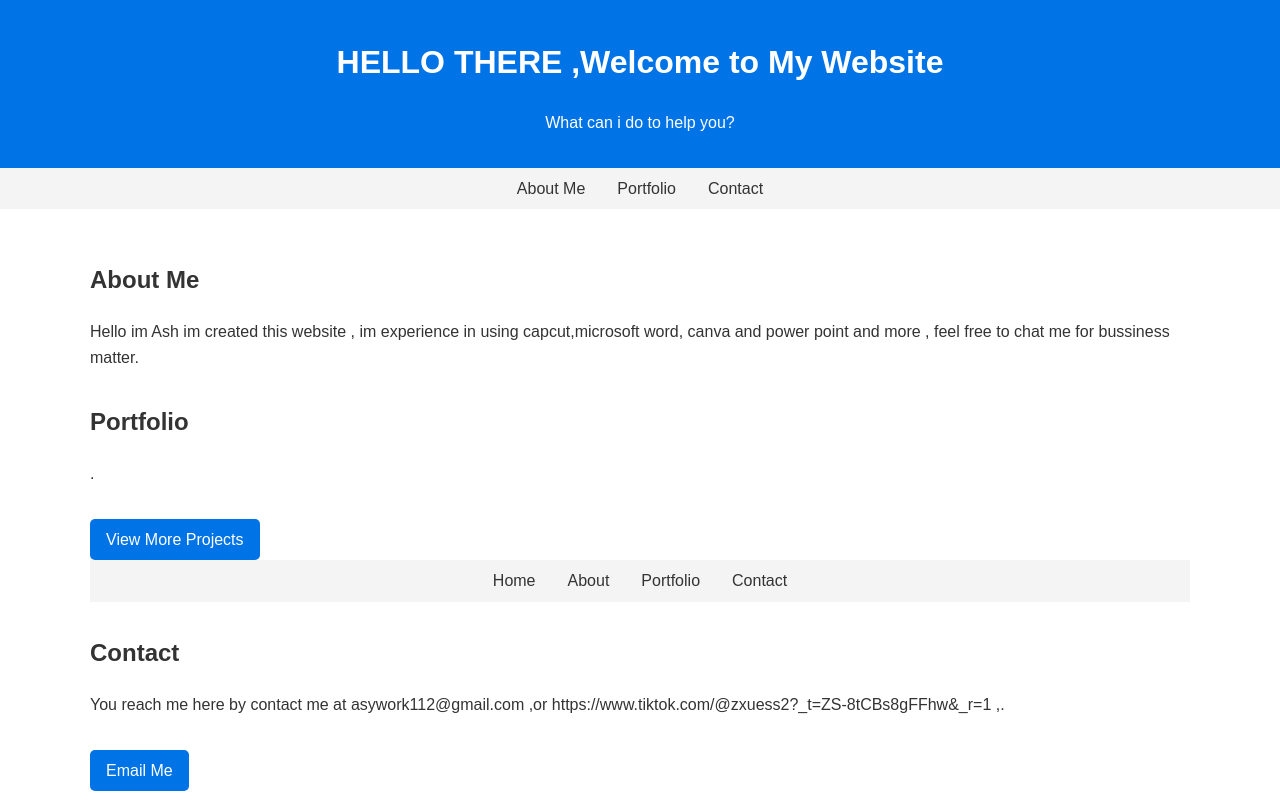
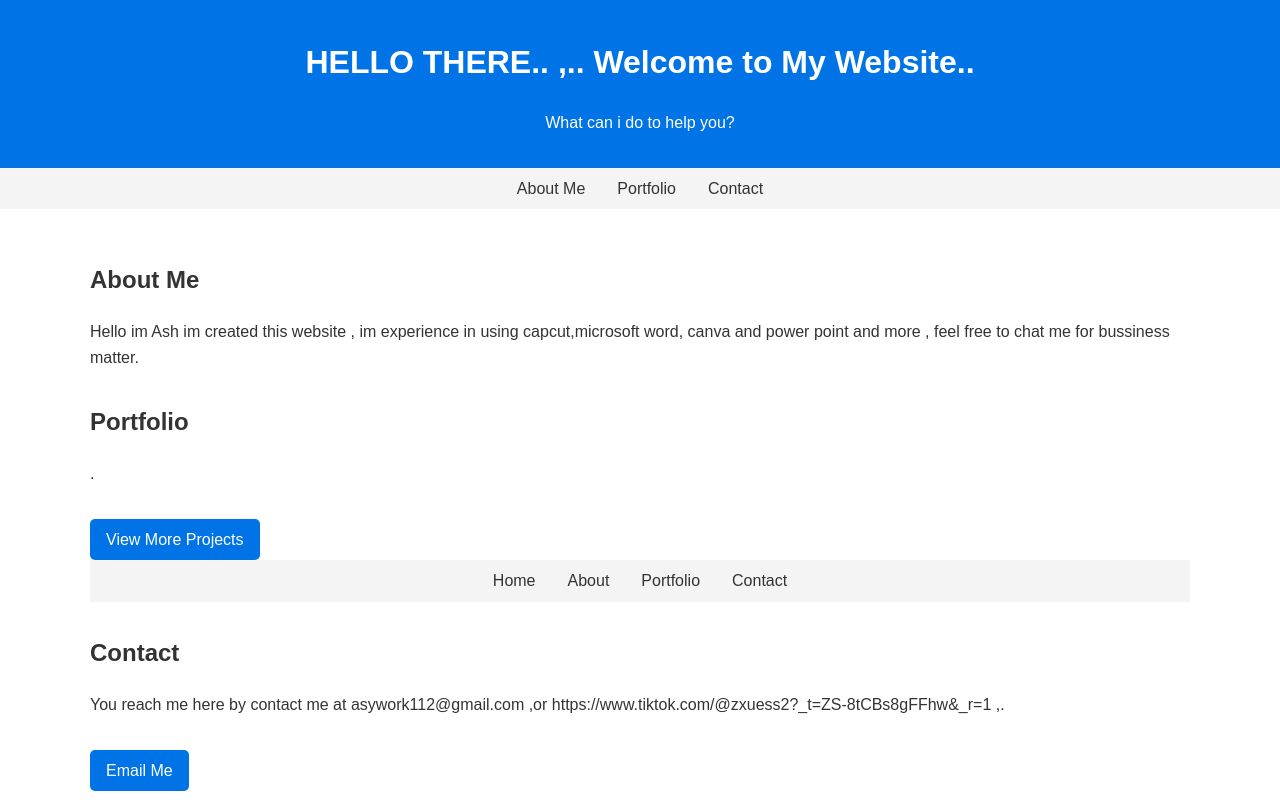
Before and after one commit to zen-122/my-website, a plain HTML site: page index.html in a window 1280 px wide. Shown: the top 800 px of the page. Drawn offline with Linux system fonts and the light colour scheme.

Commit message:
Update index.html

```diff
--- a/index.html
+++ b/index.html
@@ -3,7 +3,7 @@
 <head>
     <meta charset="UTF-8">
     <meta name="viewport" content="width=device-width, initial-scale=1.0">
-    <title>Ash Personal Website </title>
+    <title> Ash blogspots </title>
     <style>
         body {
             font-family: Arial, sans-serif;
@@ -62,7 +62,7 @@
 </head>
 <body>
     <header>
-        <h1> HELLO THERE ,Welcome to My Website </h1>
+        <h1> HELLO THERE.. ,.. Welcome to My Website.. </h1>
         <p>What can i do to help you?</p>
     </header>
     <nav>
```
